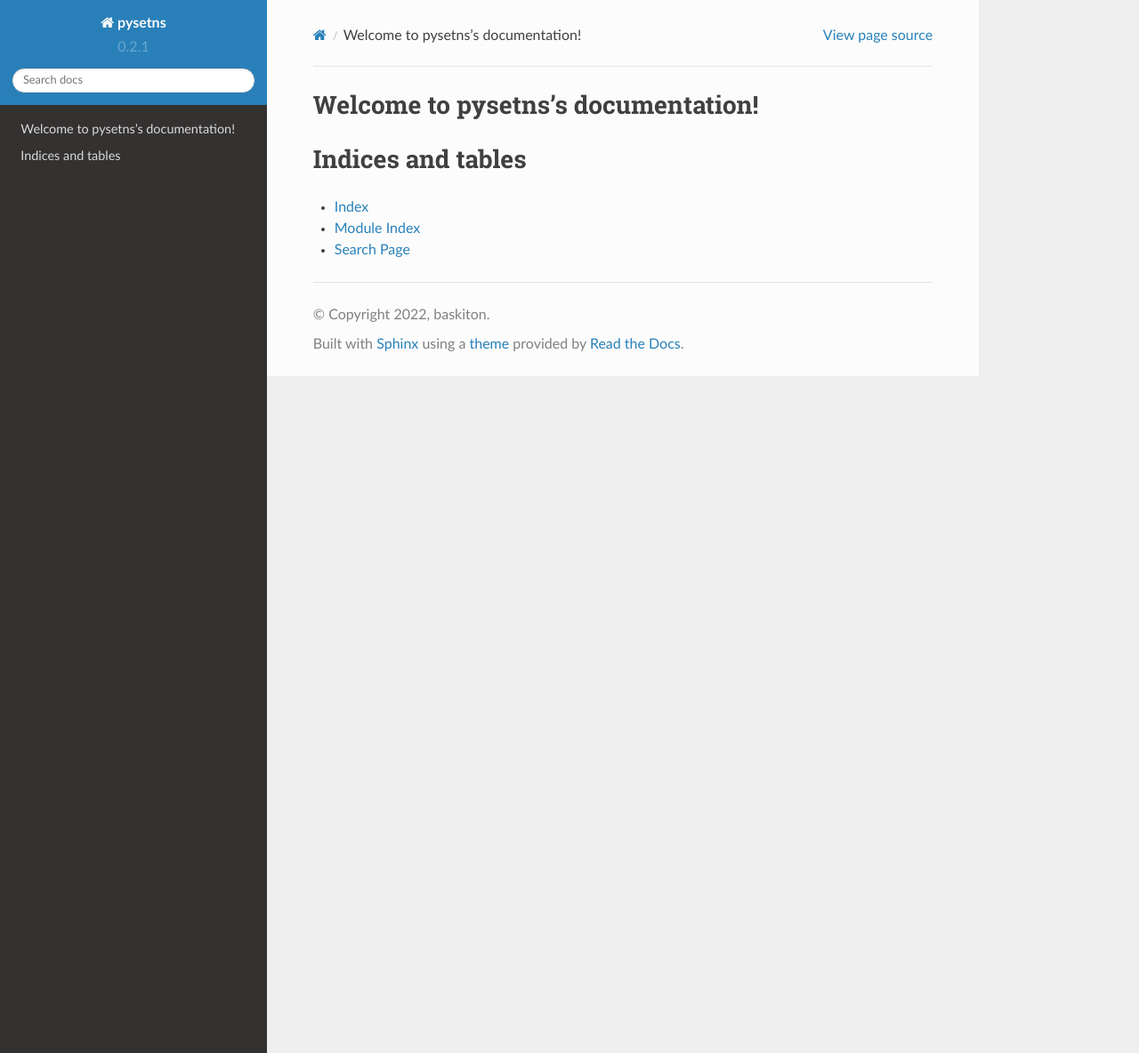
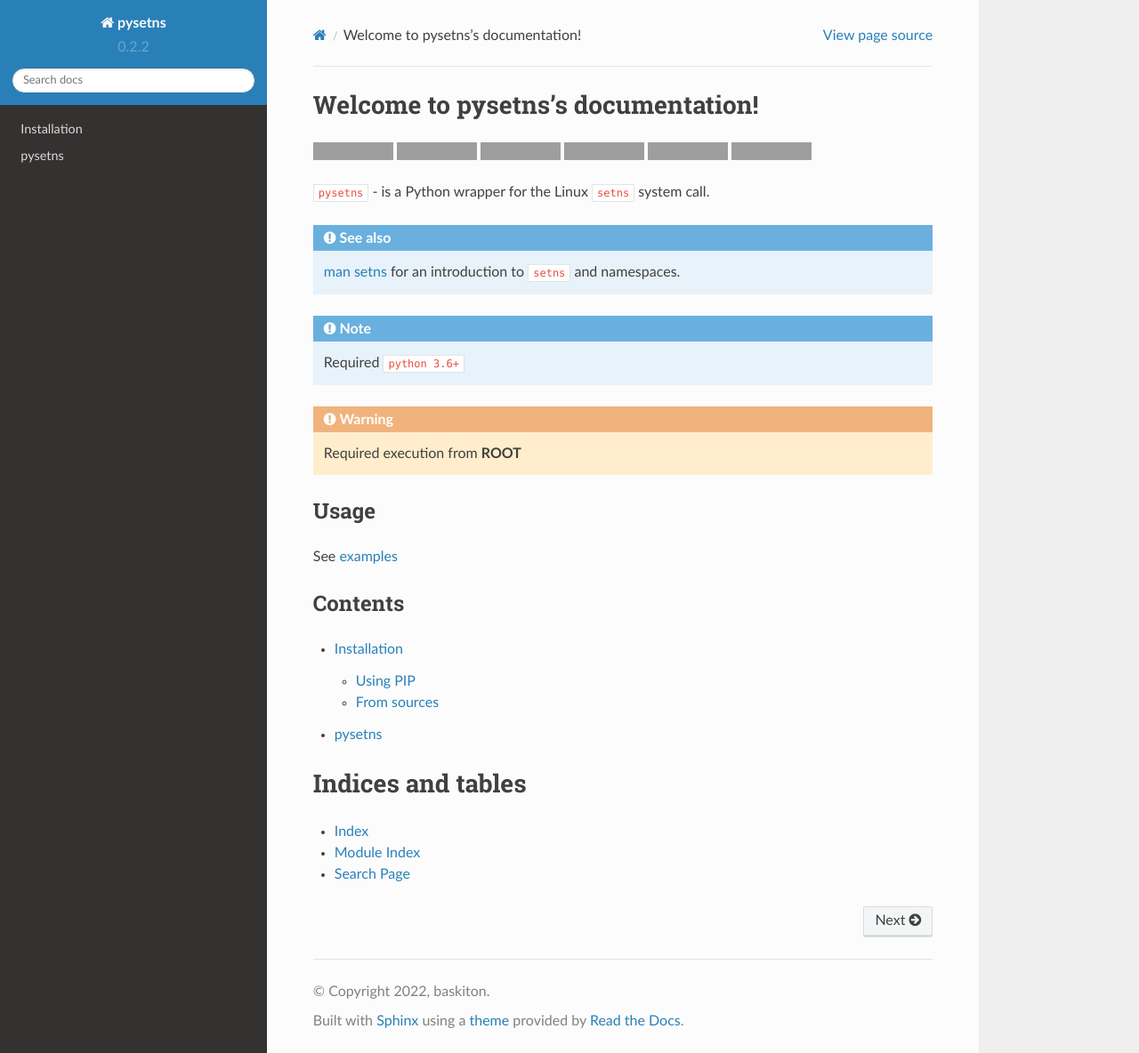
Before and after one commit to baskiton/pysetns, a Sphinx documentation site: the page built from docs/source/index.rst, in a window 1280 px wide and 1184 px high. Shown: the whole window at 89% size. Built offline with Sphinx 7.4.7 and the Read the Docs theme 2.0.0, drawn with Linux system fonts in a browser that asks for light colours; grey boxes are pictures that could not be loaded.

Commit message:
update documentation

```diff
--- a/docs/requirements.txt
+++ b/docs/requirements.txt
@@ -1 +1,2 @@
+sphinx
 sphinx_rtd_theme
--- a/docs/source/conf.py
+++ b/docs/source/conf.py
@@ -41,6 +41,8 @@
 # ones.
 extensions = [
     'sphinx.ext.autodoc',
+    'sphinx.ext.napoleon',
+    'sphinx.ext.viewcode',
 ]
 
 # Add any paths that contain templates here, relative to this directory.
@@ -49,8 +51,10 @@
 # The suffix(es) of source filenames.
 # You can specify multiple suffix as a list of string:
 #
-# source_suffix = ['.rst', '.md']
-source_suffix = '.rst'
+source_suffix = ['.rst', '.md']
+
+# The master toctree document.
+master_doc = 'index'
 
 # The language for content autogenerated by Sphinx. Refer to documentation
 # for a list of supported languages.
@@ -64,11 +68,17 @@
 # This pattern also affects html_static_path and html_extra_path.
 exclude_patterns = []
 
+# The name of the Pygments (syntax highlighting) style to use.
+pygments_style = 'sphinx'
+
+# If true, `todo` and `todoList` produce output, else they produce nothing.
+# todo_include_todos = True
+
 
 # -- Options for HTML output -------------------------------------------------
 
 # The theme to use for HTML and HTML Help pages.  See the documentation for
-# a list of builtin themes.
+# a list of builtin themes. https://sphinx-themes.org/#themes
 #
 html_theme = 'sphinx_rtd_theme'
 
@@ -79,3 +89,15 @@
 
 
 # -- Extension configuration -------------------------------------------------
+
+
+# autoclass_content = 'both'
+autodoc_default_options = {
+    'members': True,
+    'member_order': 'bysource',
+    'special-members': '__init__',
+    'undoc-members': True,
+}
+
+autodoc_class_signature = 'separated'
+autodoc_preserve_defaults = True
--- a/docs/source/index.rst
+++ b/docs/source/index.rst
@@ -5,11 +5,49 @@
 
 Welcome to pysetns's documentation!
 ===================================
-
 .. toctree::
    :maxdepth: 2
    :caption: Contents:
 
+.. image:: https://img.shields.io/pypi/v/pysetns?logo=python&logoColor=white
+   :alt: PyPi
+   :target: https://pypi.org/project/pysetns/
+.. image:: https://img.shields.io/pypi/dm/pysetns?logo=python&logoColor=white
+   :alt: PyPI - Downloads
+   :target: https://pypi.org/project/pysetns/
+.. image:: https://img.shields.io/pypi/l/pysetns?logo=open-source-initiative&logoColor=white
+   :alt: PyPI - License
+   :target: https://github.com/baskiton/pysetns/blob/main/LICENSE
+.. image:: https://img.shields.io/github/workflow/status/baskiton/pysetns/build?label=build&logo=github
+   :alt: GitHub Workflow Status
+   :target: https://github.com/baskiton/pysetns/actions/workflows/build.yml
+.. image:: https://img.shields.io/github/workflow/status/baskiton/pysetns/upload?label=upload&logo=github
+   :alt: GitHub Workflow Status
+   :target: https://github.com/baskiton/pysetns/actions/workflows/pypi-upload.yml
+.. image:: https://img.shields.io/readthedocs/pysetns?logo=readthedocs&logoColor=white
+   :alt: Read the Docs
+   :target: https://pysetns.readthedocs.io/en/latest
+
+``pysetns`` - is a Python wrapper for the Linux ``setns`` system call.
+
+.. seealso::
+   `man setns <https://man7.org/linux/man-pages/man2/setns.2.html>`_ for an introduction to ``setns`` and namespaces.
+
+.. note::
+   Required ``python 3.6+``
+
+.. warning::
+    Required execution from **ROOT**
+
+Usage
+-----
+See `examples <https://github.com/baskiton/pysetns/blob/main/examples>`_
+
+Contents
+--------
+.. toctree::
+   install
+   module
 
 
 Indices and tables
--- a/setup.py
+++ b/setup.py
@@ -40,7 +40,7 @@
     description='Python wrapper for setns Linux syscall.',
     long_description=get_file('README.md'),
     long_description_content_type='text/markdown',
-    packages=find_packages(),
+    packages=find_packages(exclude=('docs', 'examples')),
     install_requires=[
     ],
     ext_modules=[ext],
```
Also changed, not shown: README.md (+20 -57 lines), docs/source/install.rst (added, +18 -0 lines), docs/source/module.rst (added, +9 -0 lines), pysetns/__init__.py (+59 -3 lines).
